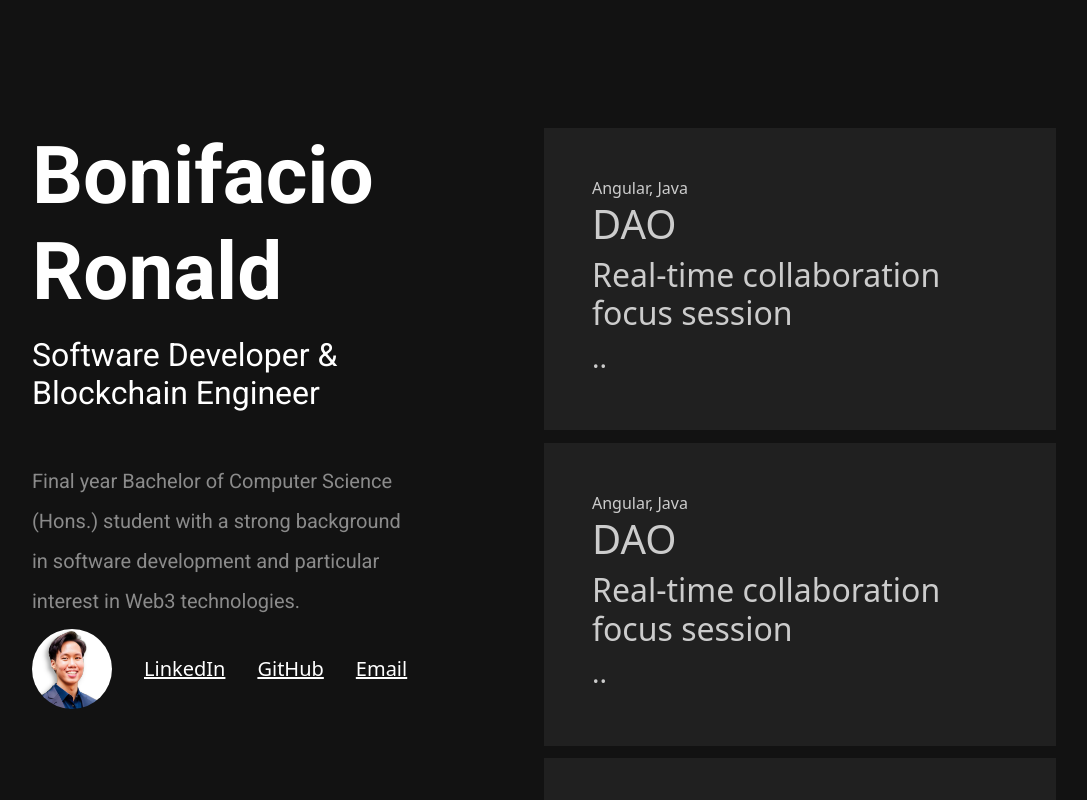
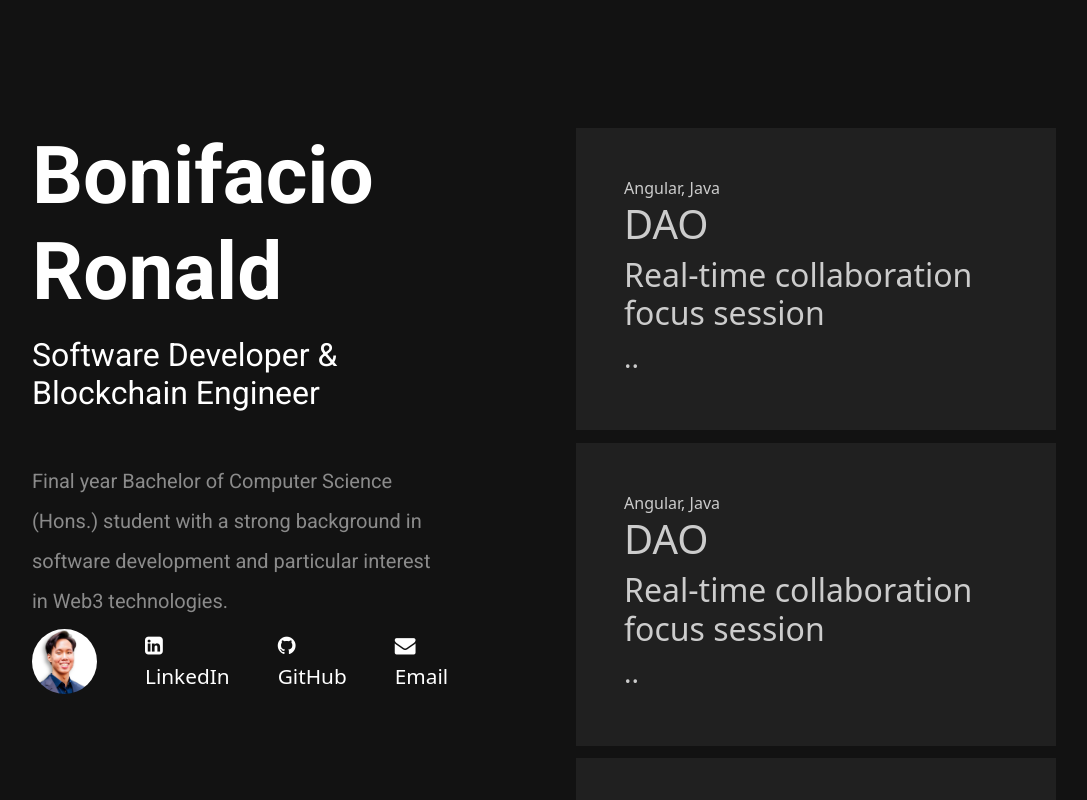
Before and after one commit to bonifacioronald/web-portfolio, a React (Create React App) app: page / in a window 1280 px wide. Shown: the top 800 px of the page, without its empty margins (96-1183 px from the left). Built offline with nearby package versions, Linux system fonts and the light colour scheme.

Commit message:
Add icons and styling to contact section

```diff
--- a/public/index.html
+++ b/public/index.html
@@ -10,6 +10,7 @@
       content="Web site created using create-react-app"
     />
     <link rel="apple-touch-icon" href="%PUBLIC_URL%/logo192.png" />
+    <link rel="stylesheet" href="https://cdnjs.cloudflare.com/ajax/libs/font-awesome/4.7.0/css/font-awesome.min.css">
     <!--
       manifest.json provides metadata used when your web app is installed on a
       user's mobile device or desktop. See https://developers.google.com/web/fundamentals/web-app-manifest/
--- a/src/contact/contact-section.jsx
+++ b/src/contact/contact-section.jsx
@@ -8,9 +8,9 @@ function ContactSection() {
         <div>
             <img className="circle-avatar" src={require('../assets/images/profile-pic.png')} alt="profile pic" />
         </div>
-        <div><a href="https://www.linkedin.com/in/bonifacio-ronald/">LinkedIn</a></div>
-        <div><a href="https://github.com/bonifacioronald">GitHub</a></div>
-        <div><a href="https://mailto:bonifacioronald.dev@gmail.com">Email</a></div>
+        <div><a href="https://www.linkedin.com/in/bonifacio-ronald/"><i class="fa fa-linkedin-square"></i>&ensp;LinkedIn</a></div>
+        <div><a href="https://github.com/bonifacioronald"><i class="fa fa-github"></i>&ensp;GitHub</a></div>
+        <div><a href="https://mailto:bonifacioronald.dev@gmail.com"><i class="fa fa-envelope"></i>&ensp;Email</a></div>
     </div>
     );
 }
--- a/src/contact/contact.css
+++ b/src/contact/contact.css
@@ -3,7 +3,7 @@
     justify-content: start;
     align-items: center;
     flex-direction: row;
-    gap: 2em;
+    gap: 3em;
     color : var(--color-text-primary)
 }
 
@@ -12,18 +12,23 @@ img {
 }
 
 img:hover {
-    -webkit-transform: scale(1.25);
+    -webkit-transform: scale(1.5);
     /* or some other value */
-    transform: scale(1.25);
+    transform: scale(1.5);
+}
+
+.circle-avatar {
+    height: 65px;
+    width: 65px;
+    border-radius: 50%;
 }
 
 a {
-    font-size: 1.25em;
+    font-size: 1.3em;
     color: var(--color-text-primary);
+    text-decoration: none;
 }
 
-.circle-avatar {
-    height: 80px;
-    width: 80px;
-    border-radius: 50%;
+i {
+    color: white;
 }
```
